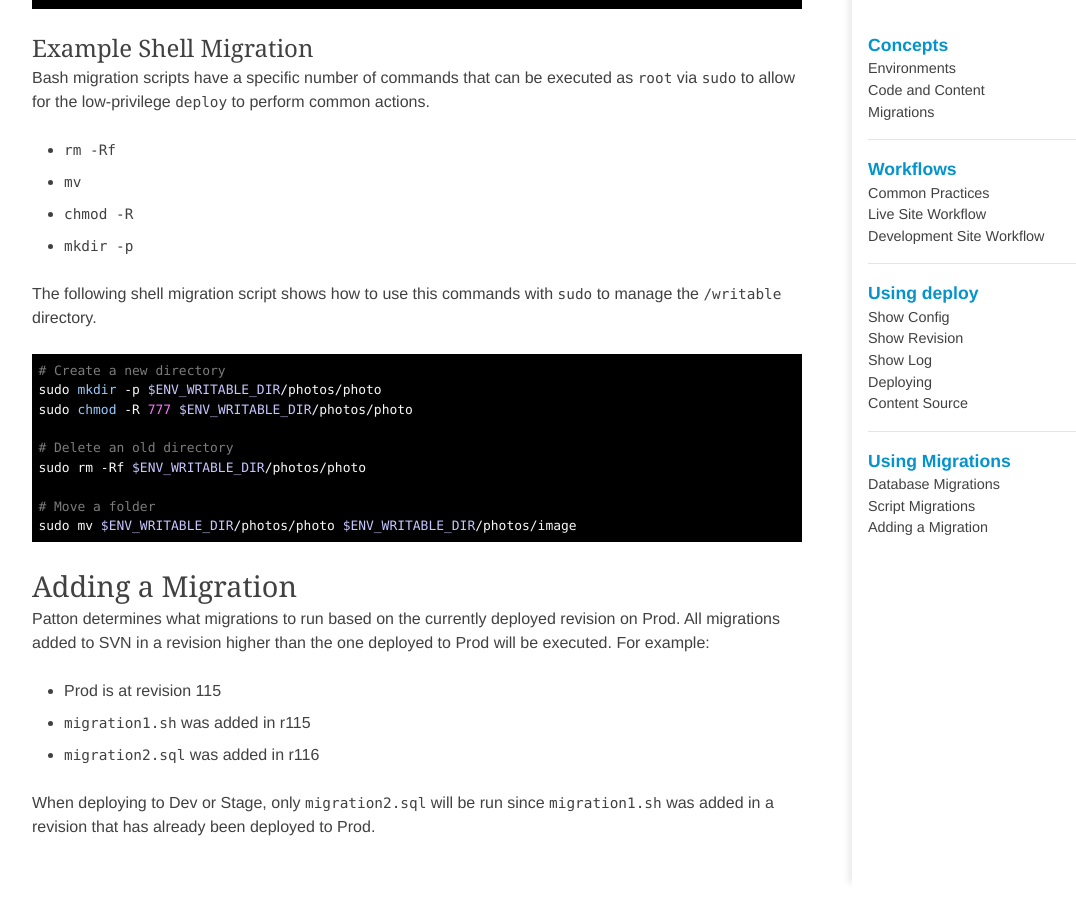
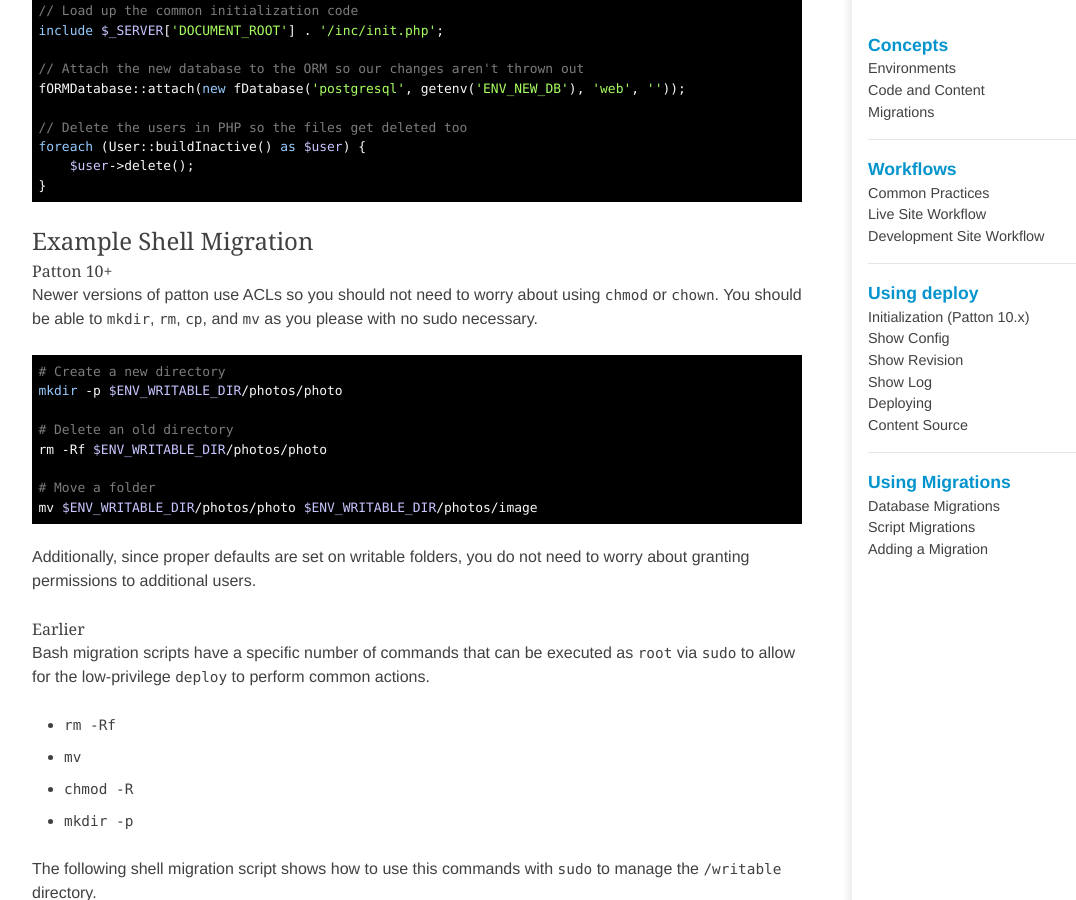
Before and after one commit to imarc/handbook, a Jekyll site: the page built from deployment.markdown, in a window 1280 px wide and 900 px high, scrolled down 7496 px. Shown: the whole window, without its empty margins (88-1164 px from the left). Built offline with Jekyll 4.4.1, drawn with Linux system fonts in a browser that asks for light colours; nearby versions of some CDN libraries; some web fonts are replaced; some of the changed text lies outside the part shown.

Commit message:
Updated to explain Patton 10 differences

```diff
--- a/deployment.markdown
+++ b/deployment.markdown
@@ -137,6 +137,14 @@ The `deploy` and `patton.config` files need to live in the same directory on the
 webserver. Before using Patton, you must edit the `patton.config` file and set
 the `DOMAIN_NAME` variable to the top-level domain name for the site. Do **not**
 include `www.`.
+
+### Initialization (Patton 10.x)
+
+Patton 10+ uses ACLs instead of cludged together `sudo` allowances.  You can
+initialize a new skeleton structure with the following.   This will not only create
+the various environment folders, but also set their ACLs appropriately.
+
+	./deploy -i .
 
 ### Show Config
 
@@ -333,6 +341,26 @@ superglobal contain the same keys that would be present with an Apache request.
 
 #### Example Shell Migration
 
+##### Patton 10+
+
+Newer versions of patton use ACLs so you should not need to worry about using
+`chmod` or `chown`.  You should be able to `mkdir`, `rm`, `cp`, and `mv` as you
+please with no sudo necessary.
+
+	# Create a new directory
+	mkdir -p $ENV_WRITABLE_DIR/photos/photo
+
+	# Delete an old directory
+	rm -Rf $ENV_WRITABLE_DIR/photos/photo
+
+	# Move a folder
+	mv $ENV_WRITABLE_DIR/photos/photo $ENV_WRITABLE_DIR/photos/image
+
+Additionally, since proper defaults are set on writable folders, you do not
+need to worry about granting permissions to additional users.
+
+##### Earlier
+
 Bash migration scripts have a specific number of commands that can be executed
 as `root` via `sudo` to allow for the low-privilege `deploy` to perform common
 actions.
```
